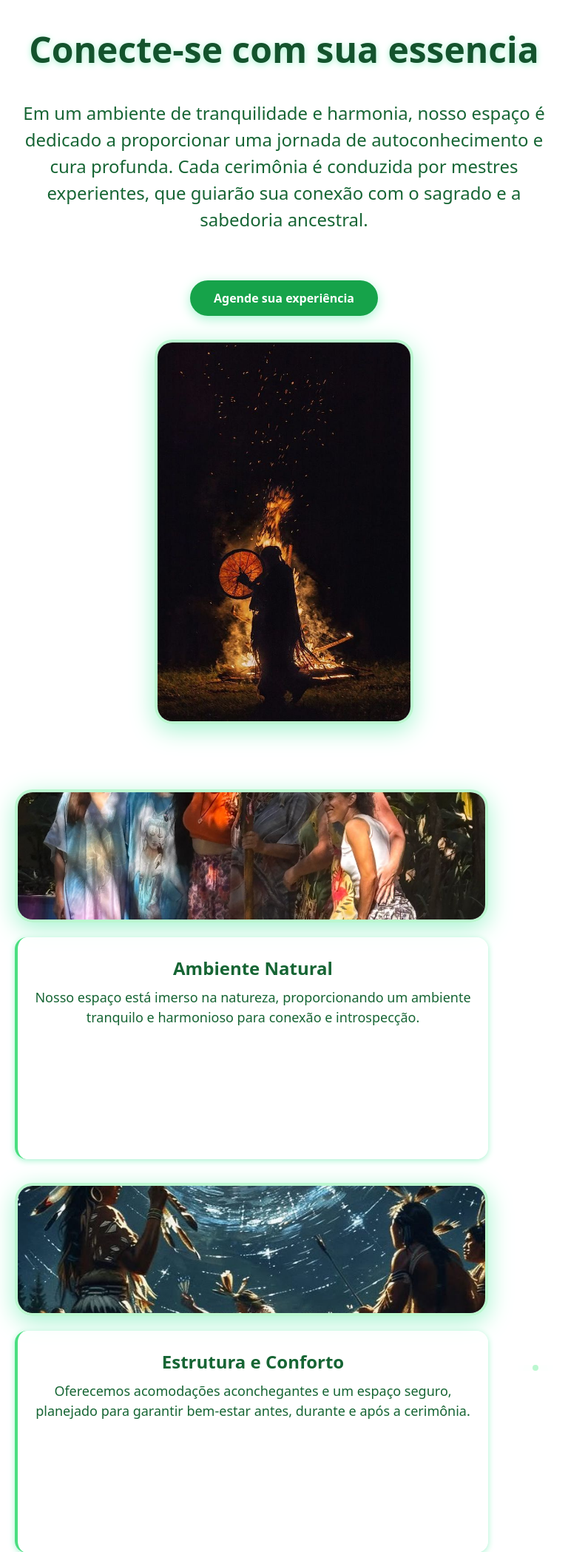
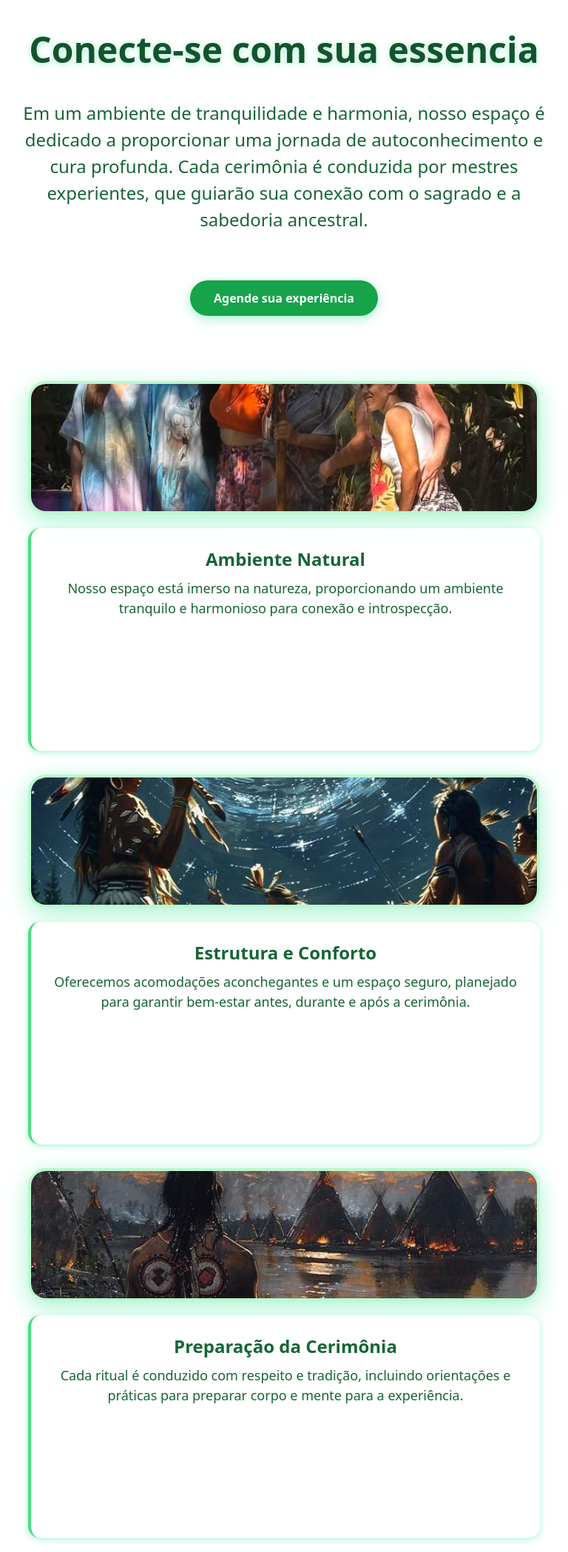
Before and after one commit to NicoDemosaS/Projeto-Medit, a Flask app: page / in a window 768 px wide. Shown: the part 386-2484 px from the top of the page at 74% size. Run offline with Flask 3, Linux system fonts and the light colour scheme; some libraries are stand-ins or nearby versions.

Commit message:
galeria arrumada e melhorado responsividade mobile

```diff
--- a/static/css/index.css
+++ b/static/css/index.css
@@ -52,11 +52,12 @@
 
 @media (max-width: 768px) {
     .galeria-container {
-        grid-template-columns: 1fr;
+        grid-template-columns: repeat(3, 1fr);
     }
 
     .galeria-container img {
-        height: auto;
+        height: 150px; /* Ajusta a altura para telas menores */
+        width: 100%;
     }
 }
 
@@ -106,6 +107,10 @@
     .introducao .texto, .introducao .imagem {
         max-width: 100%;
         padding: 0;
+    }
+
+    .imagem{
+        display: none !important;
     }
 }
 .introducao .texto, .desenvolvimento-texto {
@@ -194,6 +199,15 @@
 @media (min-width: 768px) {
     .imagem, .imagem-cerimonia-desenvolvimento {
         margin-top: 0;
+
+    }
+    .imagem-cerimonia-desenvolvimento{
+        display: none !important;
+    }
+}
+@media (max-width: 768px) {
+    .imagem-cerimonia-desenvolvimento {
+        display: none;
     }
 }
 .imagem img, .imagem-cerimonia-desenvolvimento img {
```
